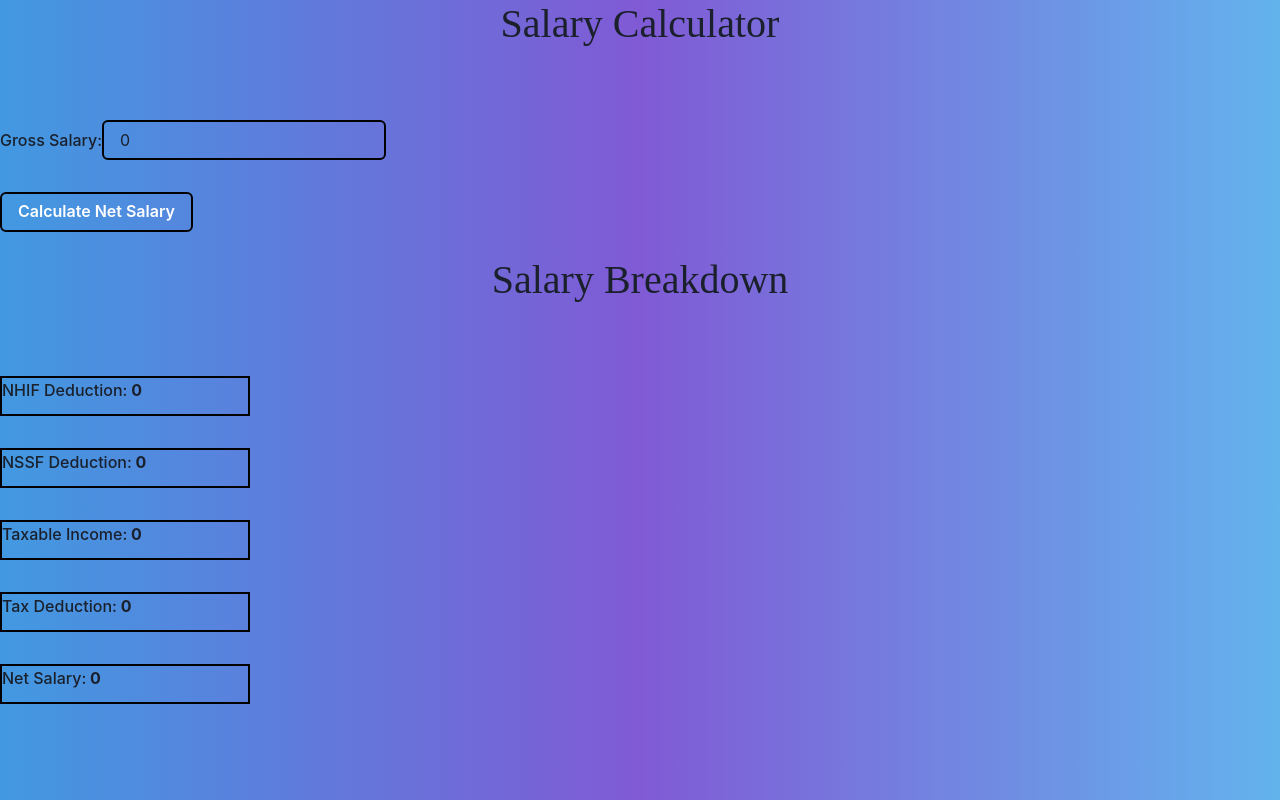
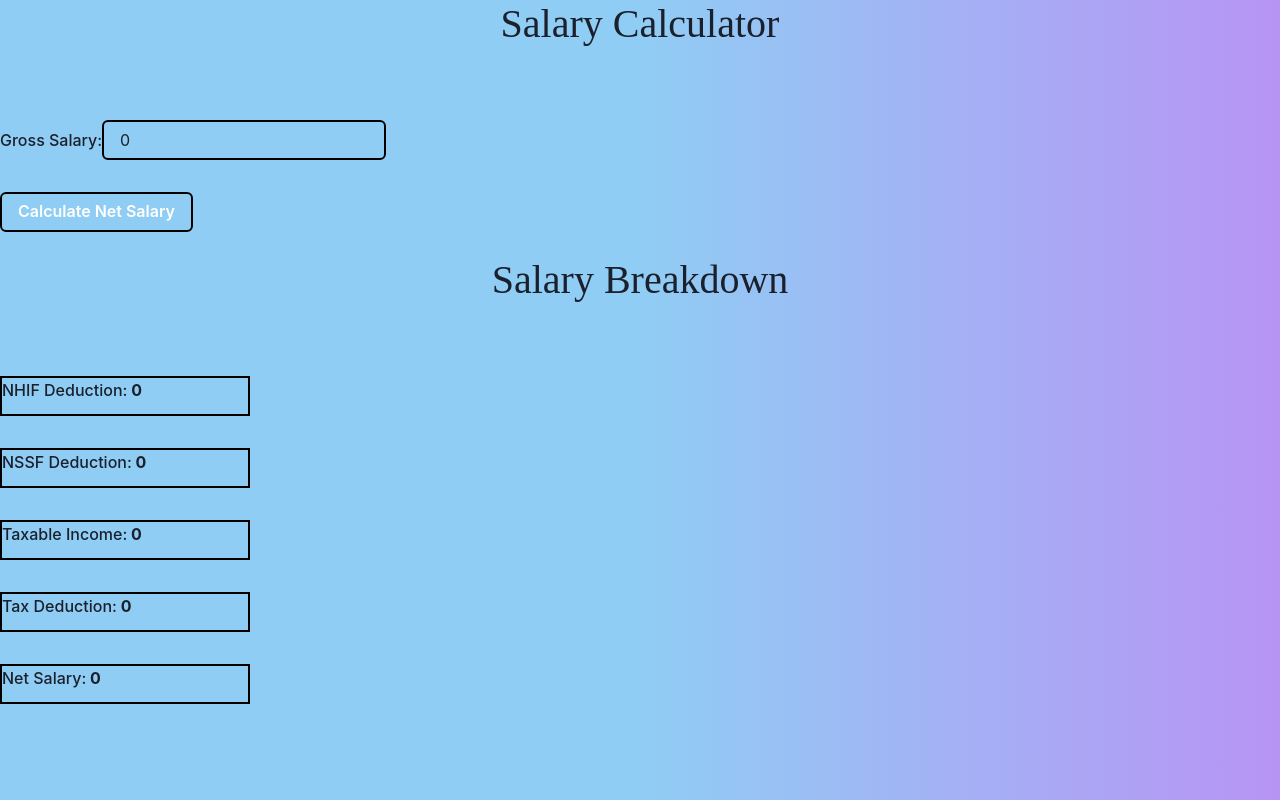
Before and after one commit to kinsiabdirahman/projsalarycalc, a React (Create React App) app: page / in a window 1280 px wide. Shown: the top 800 px of the page. Built offline with nearby package versions, Linux system fonts and the light colour scheme.

Commit message:
added style

```diff
--- a/src/EmployeeSalary.js
+++ b/src/EmployeeSalary.js
@@ -33,7 +33,7 @@ function EmployeeSalary() {
   return (
     <Box w='100%'
     h='1000px'
-    bgGradient='linear(to-r, blue.400, purple.500, blue.300)'>
+    bgGradient='linear(to-r, blue.200, blue.200, purple.300)'>
 
     <Heading color={"grey.100"} fontFamily={"Times new roman"} marginBottom={"2em"} textAlign="center">
     {/* <div className="App"> */}
```
